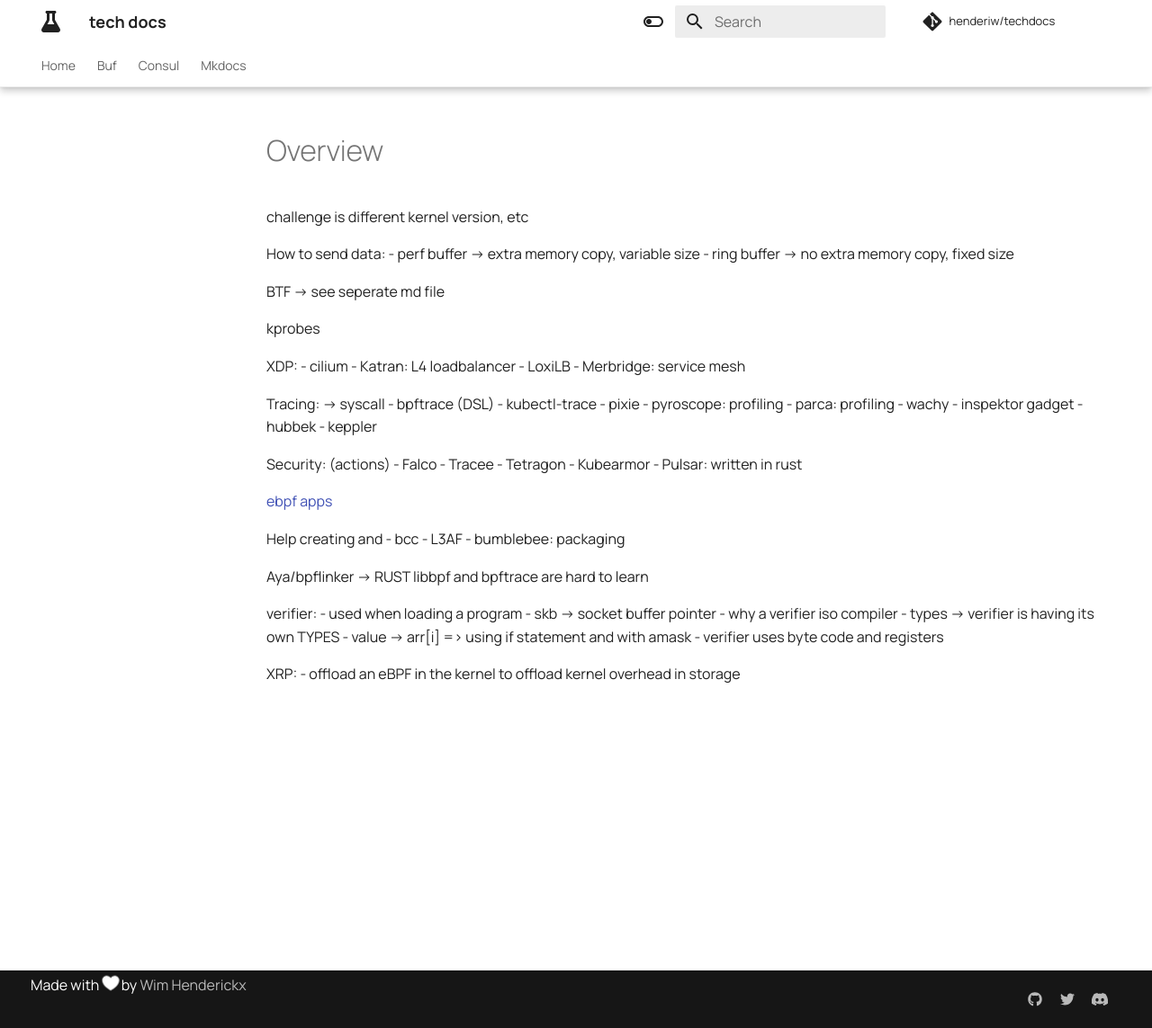
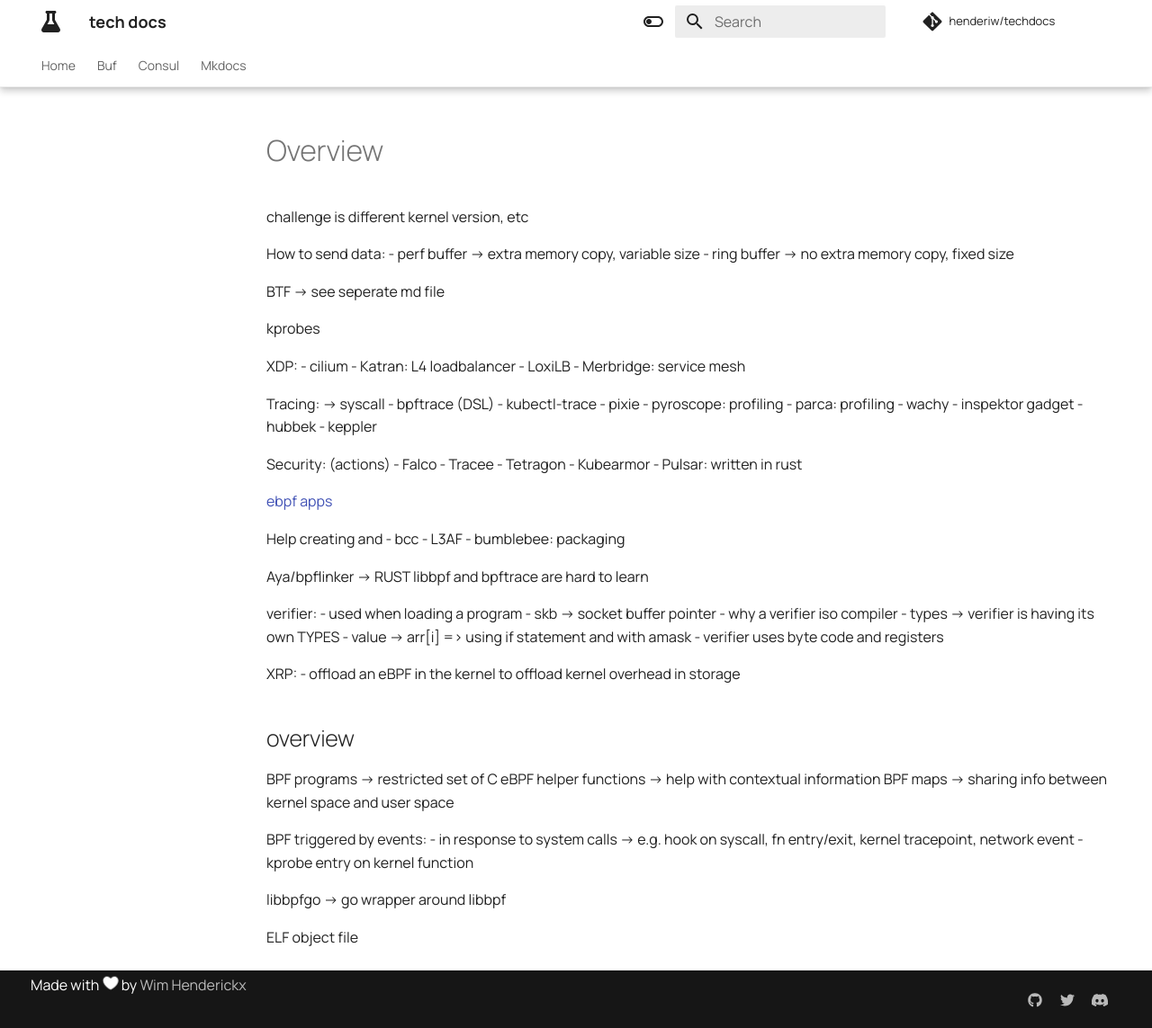
Before and after one commit to henderiw/techdocs, an MkDocs documentation site: the page built from docs/ebpf/overview.md, in a window 1280 px wide and 1143 px high. Shown: the whole window at 90% size. Built offline with MkDocs 1.6.1 and Material for MkDocs 9.7.7, drawn with Linux system fonts in a browser that asks for light colours; comment, search, counter and statistics services are not loaded.

Commit message:
added lima and ebpf

```diff
--- a/docs/ebpf/overview.md
+++ b/docs/ebpf/overview.md
@@ -54,3 +54,18 @@
 
 XRP:
 - offload an eBPF in the kernel to offload kernel overhead in storage
+
+## overview
+
+BPF programs -> restricted set of C
+eBPF helper functions -> help with contextual information
+BPF maps -> sharing info between kernel space and user space
+
+BPF triggered by events:
+- in response to system calls -> e.g. hook on syscall, fn entry/exit, kernel tracepoint, network event
+- kprobe entry on kernel function
+
+
+libbpfgo -> go wrapper around libbpf
+
+ELF object file
```
Also changed, not shown: docs/ebpf/bpftrace.md (added, +13 -0 lines), docs/ebpf/go.md (added, +35 -0 lines), docs/lima/commands.md (added, +9 -0 lines), docs/lima/overview.md (added, +36 -0 lines).
